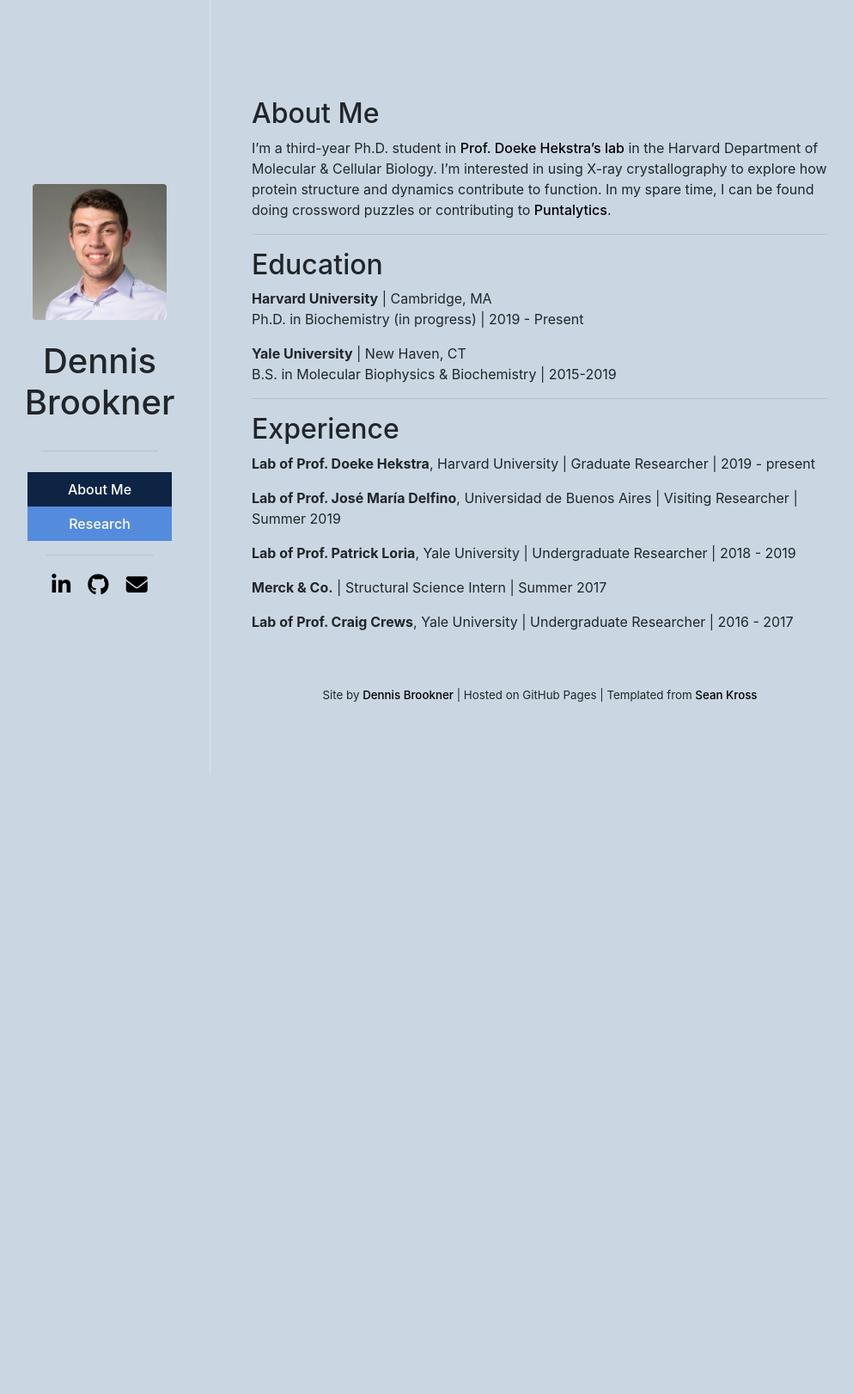
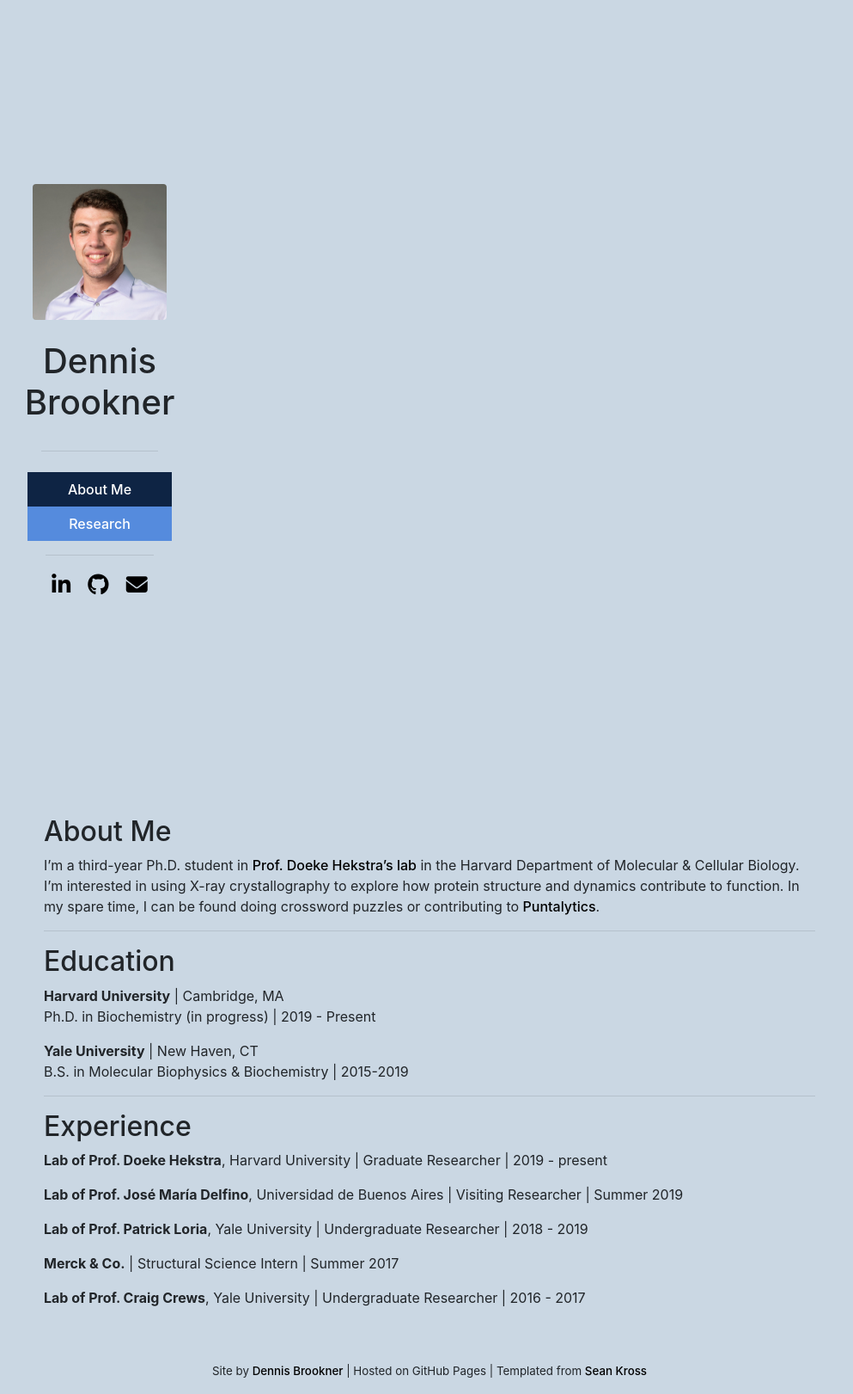
Before and after one commit to dennisbrookner/dennisbrookner.github.io, a Jekyll site: the page built from index.md, in a window 1280 px wide. Shown: the whole page at 86% size, without its empty margins (140-1133 px from the left). Built offline with Jekyll 4.4.1, drawn with Linux system fonts in a browser that asks for light colours; nearby versions of some CDN libraries; before the commit the page ends 900 px from its top, so only the background shows below that.

Commit message:
Update flexcolumns.html

```diff
--- a/_layouts/flexcolumns.html
+++ b/_layouts/flexcolumns.html
@@ -20,7 +20,8 @@
 
       </div>
     </div>
-    <div class="d-flex flex-column vh-100 border-left">
+    <hr>
+    <!--<div class="d-flex flex-column vh-100 border-left"> -->
       <!-- this is a vertical rule between the columns -->
     </div>
     <div class="d-flex flex-column col px-5 align-items-center align-self-center mh-100" style="overflow-y: scroll;">
```
